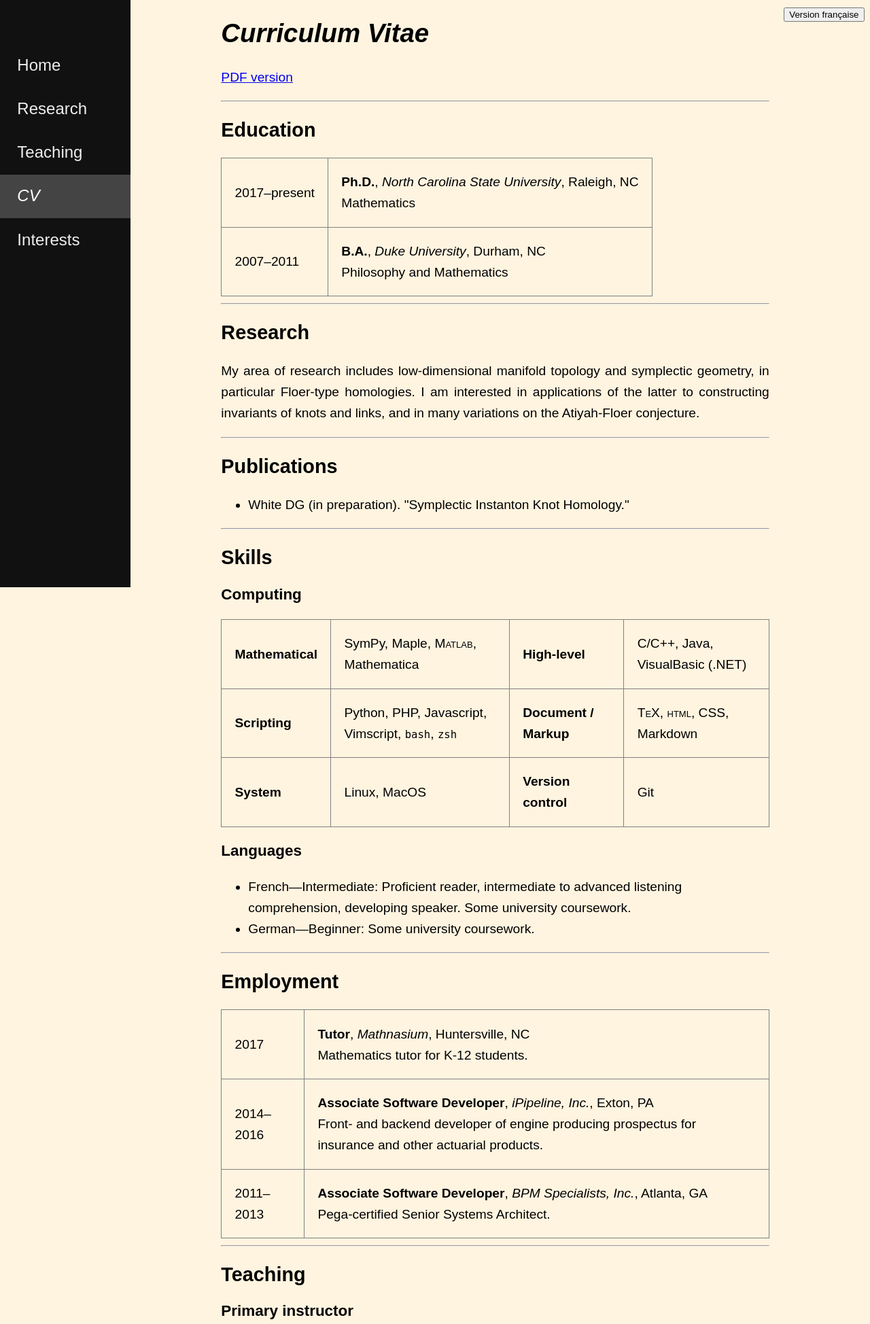
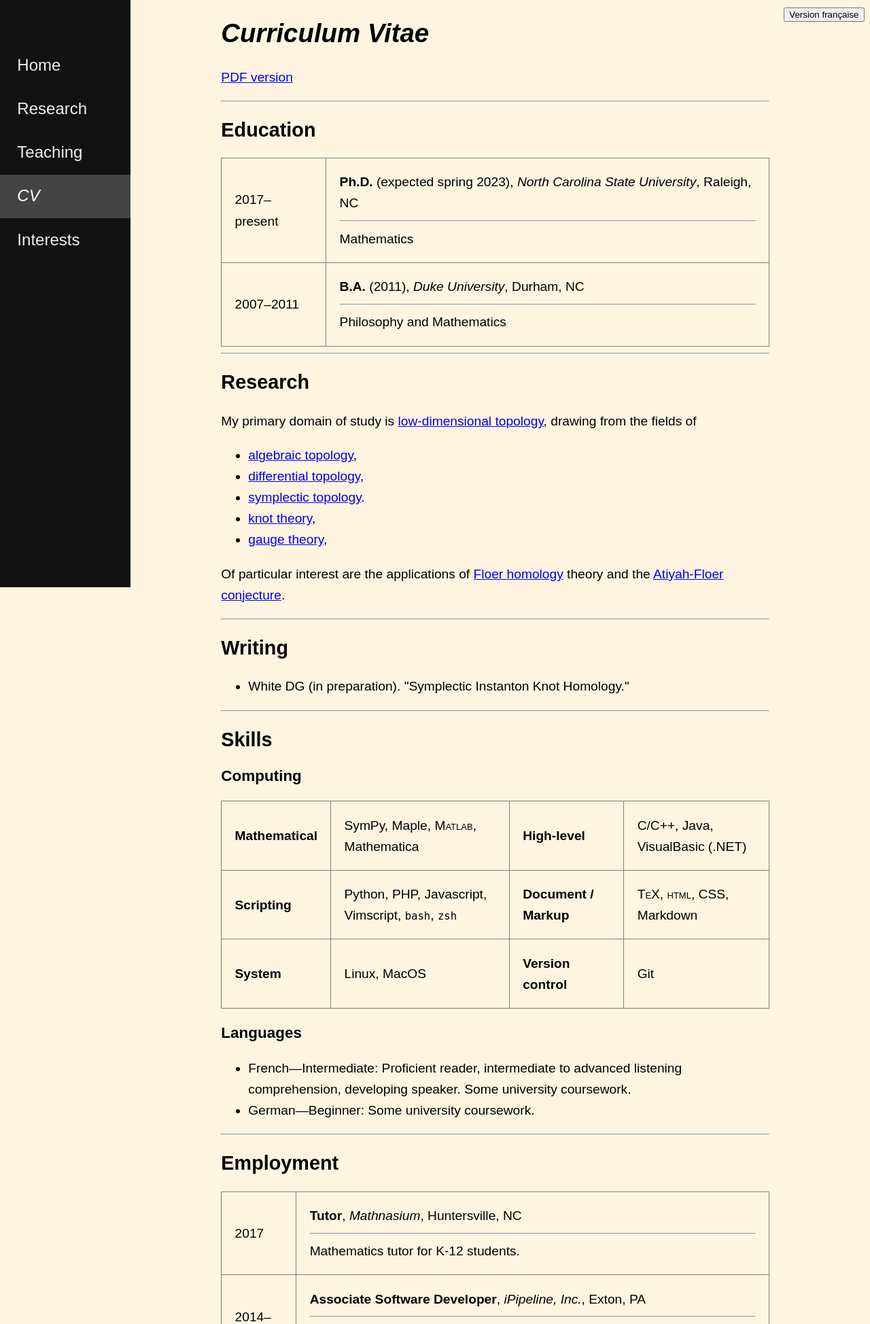
Before and after one commit to dave-white/dave-white.github.io, a PHP site: page /cv in a window 1280 px wide. Shown: the top 1948 px of the page at 68% size. Run offline with PHP 8.4, Linux system fonts and the light colour scheme.

Commit message:
Align cv web pg and pdf.

```diff
--- a/cv.php
+++ b/cv.php
@@ -12,16 +12,24 @@ include 'lang-ver-anchor.html';
   <p><a href="cv-dgw.pdf" target="_blank">PDF version</a></p>
   <hr><h2 id="education">Education</h2>
   <table>
-    <tr><td>2017&ndash;present</td><td><strong>Ph.D.</strong>, <i>North Carolina State University</i>, Raleigh, NC<br>Mathematics</td></tr>
-    <tr><td>2007&ndash;2011</td><td><strong>B.A.</strong>, <i>Duke University</i>, Durham, NC<br>Philosophy and Mathematics</td></tr>
+    <tr><td>2017&ndash;present</td><td><strong>Ph.D.</strong> (expected spring 2023), <i>North Carolina State University</i>, Raleigh, NC<br><hr>Mathematics</td></tr>
+    <tr><td>2007&ndash;2011</td><td><strong>B.A.</strong> (2011), <i>Duke University</i>, Durham, NC<br><hr>Philosophy and Mathematics</td></tr>
   </table>
   <hr><h2 id="research">Research</h2>
-  <p>My area of research includes low-dimensional manifold topology and
-  symplectic geometry, in particular Floer-type homologies. I am
-  interested in applications of the latter to constructing invariants of
-  knots and links, and in many variations on the Atiyah-Floer
-  conjecture.</p>
-  <hr><h2 id="pub">Publications</h2>
+  <p>
+    My primary domain of study is <a href="https://en.wikipedia.org/wiki/Low-dimensional_topology">low-dimensional topology</a>, drawing from the fields of
+    <ul>
+      <li><a href="https://en.wikipedia.org/wiki/Algebraic_topology">algebraic topology</a>,</li>
+      <li><a href="https://en.wikipedia.org/wiki/Differential_topology">differential topology</a>,</li>
+      <li><a href="https://en.wikipedia.org/wiki/Symplectic_geometry">symplectic topology</a>.</li>
+      <li><a href="https://en.wikipedia.org/wiki/Knot_theory">knot theory</a>,</li>
+      <li><a href="https://en.wikipedia.org/wiki/Gauge_theory_(mathematics)">gauge theory</a>,</li>
+    </ul>
+
+    Of particular interest are the applications of <a href="https://en.wikipedia.org/wiki/Floer_homology">Floer homology</a> theory and the <a href="https://en.wikipedia.org/wiki/Floer_homology#Atiyah\%E2\%80\%93Floer_conjecture">Atiyah-Floer conjecture</a>.
+
+    </p>
+  <hr><h2 id="pub">Writing</h2>
   <ul>
     <li>White DG (in preparation). "Symplectic Instanton Knot Homology."</li>
   </ul>
@@ -39,9 +47,9 @@ include 'lang-ver-anchor.html';
   </ul>
   <hr><h2 id="work">Employment</h2>
   <table>
-    <tr><td>2017</td><td><strong>Tutor</strong>, <i>Mathnasium</i>, Huntersville, NC<br>Mathematics tutor for K-12 students.</td></tr>
-    <tr><td>2014&ndash;2016</td><td><strong>Associate Software Developer</strong>, <i>iPipeline, Inc.</i>, Exton, PA<br>Front- and backend developer of engine producing prospectus for insurance and other actuarial products.</td></tr>
-    <tr><td>2011&ndash;2013</td><td><strong>Associate Software Developer</strong>, <i>BPM Specialists, Inc.</i>, Atlanta, GA<br>Pega-certified Senior Systems Architect.</td></tr>
+    <tr><td>2017</td><td><strong>Tutor</strong>, <i>Mathnasium</i>, Huntersville, NC<br><hr>Mathematics tutor for K-12 students.</td></tr>
+    <tr><td>2014&ndash;2016</td><td><strong>Associate Software Developer</strong>, <i>iPipeline, Inc.</i>, Exton, PA<br><hr>Front- and backend developer of engine producing prospectus for insurance and other actuarial products.</td></tr>
+    <tr><td>2011&ndash;2013</td><td><strong>Associate Software Developer</strong>, <i>BPM Specialists, Inc.</i>, Atlanta, GA<br><hr>Pega-certified Senior Developer &amp; Systems Architect. Worked on Java-based business process management (BPM) applications for clients including Wells Fargo and <span style="font-variant: small-caps;">tsys</span>.</td></tr>
   </table>
   <hr><h2 id="teaching">Teaching</h2>
   <?php include 'teaching-tbl.html'; ?>
```
Also changed, not shown: cv.html (+19 -11 lines), 1 other file.
